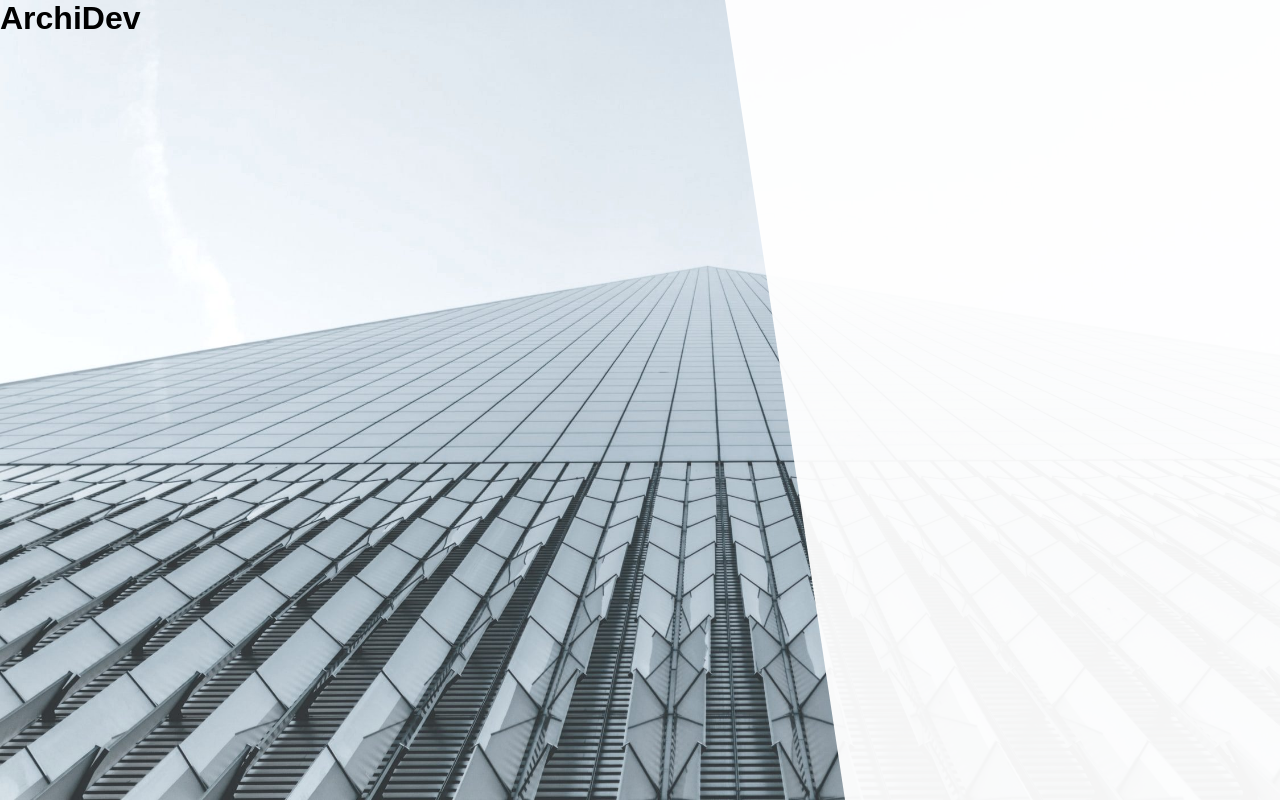
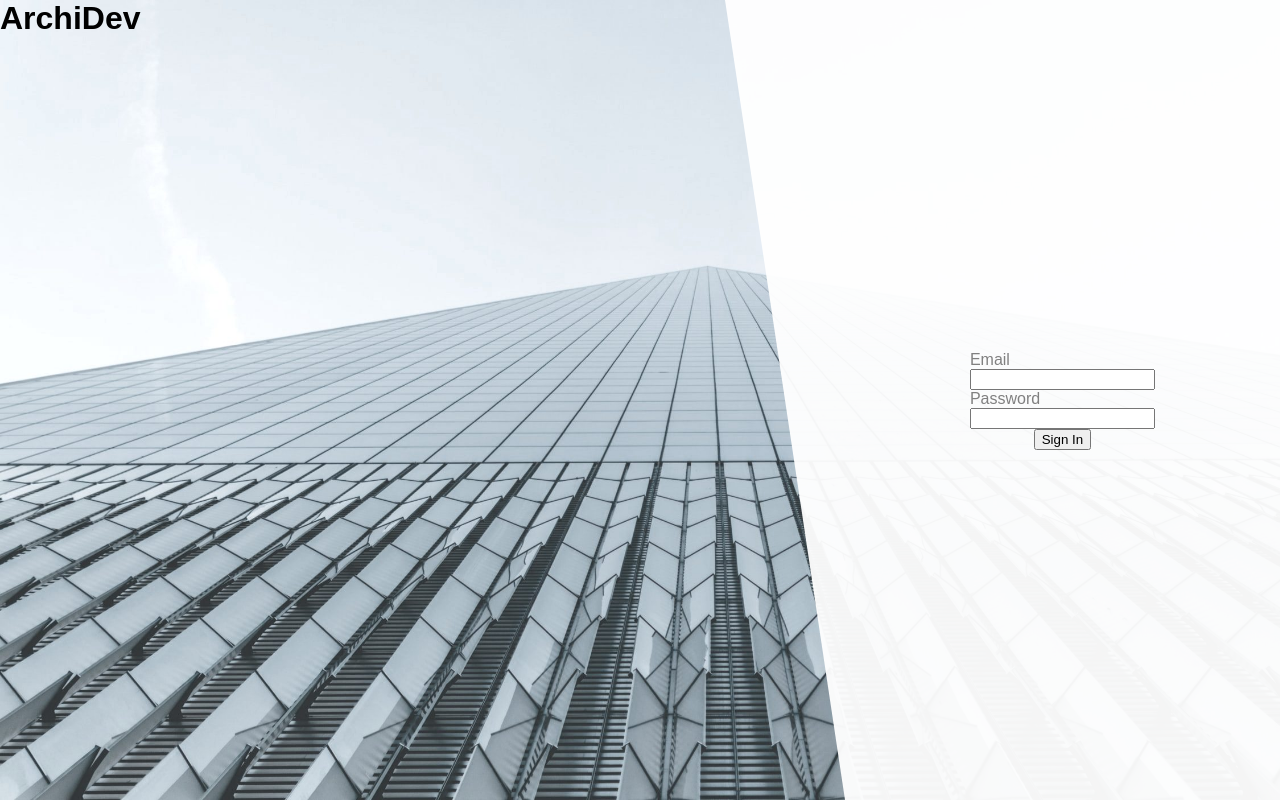
Before and after one commit to stosikmartyna/archi_dev, a React (Create React App) app: page / in a window 1280 px wide. Built offline with nearby package versions, Linux system fonts and the light colour scheme.

Commit message:
Create UserAuthSignIn component

```diff
--- a/src/components/UserAuth/UserAuth.jsx
+++ b/src/components/UserAuth/UserAuth.jsx
@@ -1,10 +1,12 @@
 import React from 'react';
 import { container } from './UserAuth.styles';
+import { UserAuthSignIn } from './UserAuthSignIn';
 
 export const UserAuth = () => {
     return (
         <div className={container}>
             <h1>ArchiDev</h1>
+            <UserAuthSignIn />
         </div>
     )
 }
--- a/src/components/UserAuth/UserAuth.styles.js
+++ b/src/components/UserAuth/UserAuth.styles.js
@@ -17,3 +17,24 @@ export const container = css({
         width: '34%',
     },
 })
+
+export const authForm = css({
+    alignItems: 'center',
+    display: 'flex',
+    flexDirection: 'column',
+    justifyContent: 'center',
+    minHeight: '100vh',
+    position: 'absolute',
+    right: 0,
+    top: 0,
+    width: '34%',
+    zIndex: 1,
+
+    '& label': {
+        color: 'grey',
+    },
+
+    '& input': {
+        display: 'block',
+    }
+})
--- /dev/null
+++ b/src/components/UserAuth/UserAuthSignIn.jsx
@@ -0,0 +1,18 @@
+import React from 'react';
+import { authForm } from './UserAuth.styles';
+
+export const UserAuthSignIn = () => {
+    return (
+        <form className={authForm}>
+            <label for={'email'}>
+                Email
+                <input id={'email'} type={'text'} />
+            </label>
+            <label for={'password'}>
+                Password
+                <input id={'password'} type={'password'} />
+            </label>
+            <button>Sign In</button>
+        </form>
+    )
+}
```
